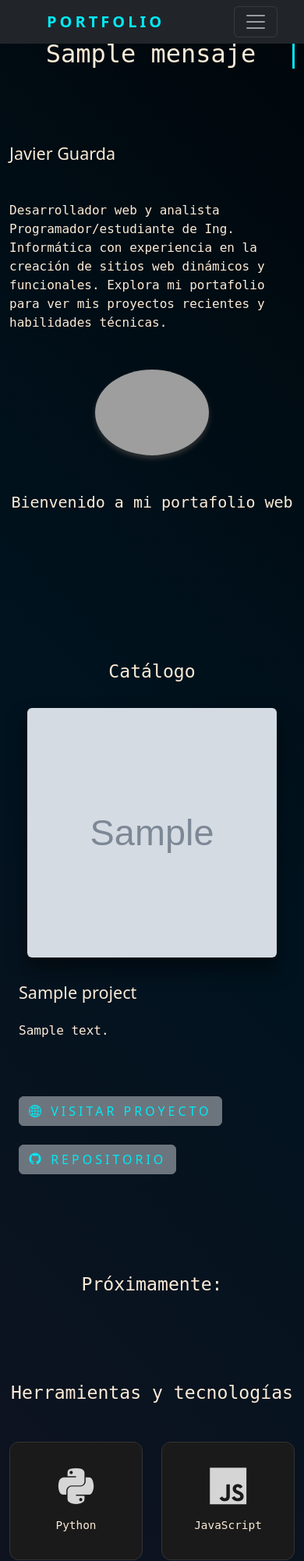
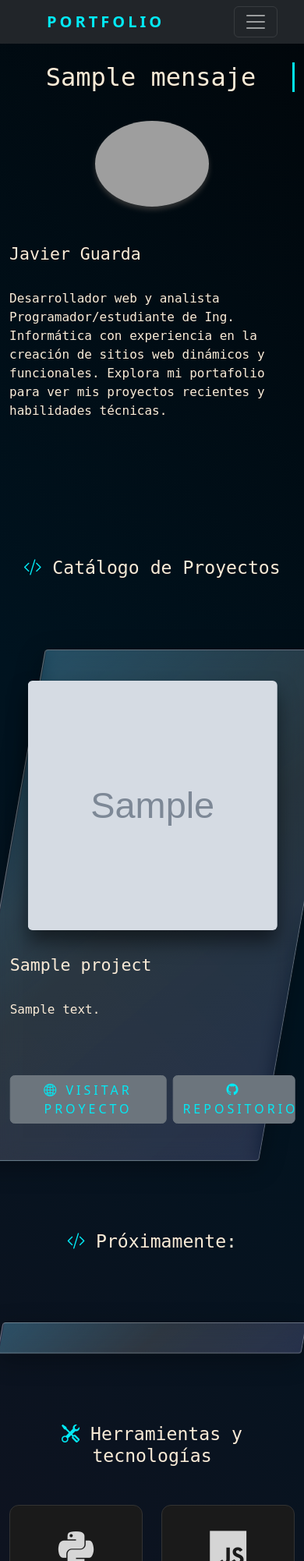
Before and after one commit to wardazeroth/portfolio, a Django app: template templates/index.html in a window 390 px wide. Shown: the top 2002 px of the page at 78% size. Run offline with Django 3.2, Linux system fonts and the light colour scheme; the template is opened without the code that fills it: most values are stand-ins (such as "Sample title", 1, 10 or a date in 2020); grey boxes marked "Sample" are stand-in pictures; some libraries are stand-ins or nearby versions; grey boxes are pictures that could not be loaded.

Commit message:
responsividad + wrapper projects

```diff
--- a/static/css/style.css
+++ b/static/css/style.css
@@ -21,6 +21,10 @@
 	margin-top: 2em;
 }
 
+.nombre-dev {
+	margin-top: 5rem;
+}
+
 .foto_personal:hover {
     filter: grayscale(0%);
     transform: scale(1.05);
@@ -31,7 +35,7 @@
     margin-bottom: 2rem;
 }
 
-h1, h2, h3, h5, label {
+h1, h2, h3, h4, h5, label {
     margin-bottom: 2rem;
 	font-family: monospace;
 }
@@ -323,6 +327,11 @@
 	right: 0;
 }
 
+.presentacion .nombre-dev {
+margin-top: 6em;
+z-index: 1000;
+}
+
 @media (max-width: 1480px) {
 	#main {
 		margin-left: 180px;    /* ancho cerrado del sidebar */
@@ -344,7 +353,6 @@
 	.navbar {
 		display: none;
 	}
-
 }
 
 @media screen and (max-width: 980px) {
@@ -415,6 +423,32 @@
 	.foto_personal {
 		width: 40%;
 	}
+
+	.mensaje{
+		font-size: 2rem!important;
+		margin-top: 5rem!important;
+		margin-bottom: 5px!important;
+	}
+
+	div.presentacion .nombre-dev{
+		margin-top: 0 !important;
+	}
+
+	#myModal .modal-dialog {
+		margin: 0.5rem auto;
+		max-width: 98% !important;
+		display: flex;
+		align-items: center;
+	}
+
+	#myModal .modal-content {
+		height: auto;
+		max-height: 90vh;
+	}
+
+	#myModal .carousel-inner {
+        height: auto;
+    }
 }
 
 .card-body {
@@ -678,13 +712,9 @@
     transform: scale(1.1);
 }
 
-.presentacion {
-	margin-top: 4em;
-}
-
 #finalizados, #in_progress, #skills {
 	margin-top: 5rem;
-	scroll-margin-top: 50px;
+	scroll-margin-top: 70px;
 	margin-bottom: 5rem;
 }
 
@@ -776,3 +806,48 @@
     flex-shrink: 0;
     background: #1a1a1a;
 }
+
+section h3 {
+	margin-bottom: 5rem;
+}
+
+.wrapper-cards {
+    transform: skewX(-10deg);
+    margin: 10px 30px;
+
+    /* --- EFECTO VIDRIO (GLASSMORPHISM) --- */
+    background: rgba(255, 255, 255, 0.1);
+    border-radius: 4px;
+
+    box-shadow: 0 8px 32px rgba(0, 0, 0, 0.3);
+    padding-top: 40px;
+}
+
+.wrapper-cards::before {
+    content: "";
+    position: absolute;
+    top: 0; left: 0; right: 0; bottom: 0;
+
+    background: linear-gradient(
+        135deg,
+        rgba(65, 172, 221, 0.281) 0%,
+        rgba(255, 255, 255, 0.05) 50%,
+        rgba(100, 100, 255, 0.1) 100%
+    );
+
+    backdrop-filter: blur(12px);
+    -webkit-backdrop-filter: blur(12px);
+
+    border: 1px solid rgba(255, 255, 255, 0.3);
+    border-radius: 4px;
+    z-index: -1;
+}
+
+.card-content {
+    transform: skewX(20deg);
+    position: relative;
+    z-index: 1;
+}
+.wrapper-cards > * {
+    transform: skewX(10deg);
+}
--- a/templates/contact.html
+++ b/templates/contact.html
@@ -5,7 +5,7 @@
 <div class="row">
     <div class="col-md-1"></div>
     <div class="col-md-10">
-        <h2 class="mt-3">Formulario de Contacto</h2>
+        <h2 class="mt-3 mb-5"><i class="bi bi-envelope" style="color: #03e9f4!important;"></i>    Formulario de Contacto</h2>
         <form id="my-form" method="post" action="https://formspree.io/f/mgvwdnqz" class="row g-3">
             <div class="col-md-6">
                 <label for="name" class="form-label">Nombre</label>
--- a/templates/index.html
+++ b/templates/index.html
@@ -5,27 +5,27 @@
     <div class="col-md-1"></div>
     <div class="col-md-10">
         <main>
-            <h3 class="maqu mensaje">{{mensaje}}</h2>
+            <h3 class="maqu mensaje">{{mensaje}}</h3>
                 <div class="row">
-                    <div class="col-md-8 presentacion">
-                        <h4 class="mb-5">Javier Guarda</h4>
+                    <div class="col-md-8 presentacion order-2 order-md-1">
+                        <h4 class="nombre-dev">Javier Guarda</h4>
                         <p>Desarrollador web y analista Programador/estudiante de Ing. Informática con experiencia en la creación de sitios web dinámicos y funcionales. Explora mi portafolio para ver mis proyectos recientes y habilidades técnicas.</p>
                     </div>
-                    <div class="col-md-4">
+                    <div class="col-md-4 order-1 order-md-2">
                     <div class="d-flex justify-content-center mb-5">
                         <img src="{%static 'images/yop.jpg' %}" class="foto_personal" alt="foto_personal">
                         </div>
-                        <h2 id="bienvenido">Bienvenido a mi portafolio web</h2>
                     </div>
                 </div>
         </main>
 
         <section id="finalizados" class="mt-5">
-            <h3>Catálogo</h3>
+            <h3><i class="bi bi-code-slash" style="color: #03e9f4!important;"></i>    Catálogo de Proyectos</h3>
             <div class="row d-flex justify-content-center flex-wrap">
             {%if projects%}
                 {%for project in projects%}
                     {%if not project.en_progreso %}
+                    <div class="wrapper-cards">
                         <div class="row mb-5 {% cycle '' 'flex-row-reverse' %}">
                                 <div class="col-md-4 d-flex justify-content-center">
                                     <figure class="openModalButton"
@@ -54,10 +54,13 @@
                                             <i class="{{tech.icono_class}} colored" style="font-size: 20px;" data-name="{{tech.nombre}}"></i>
                                         {%endfor%}
                                     </div>
+                                    <div class="d-flex flex-row gap-2 justify-content-center justify-content-md-start">
                                         {%if project.link%}
                                             <a href="{{project.link}}" target="_blank" class="btn btn-secondary mt-4"><i class="bi bi-globe2"></i>  Visitar proyecto</a>
                                         {%endif%}
                                         <a href="{{project.repositorio}}" target="_blank" class="btn btn-secondary mt-4"><i class="devicon-github-plain"></i>  Repositorio</a>
+                                    </div>
+                                </div>
                             </div>
                     </div>
                     {%endif%}
@@ -67,8 +70,9 @@
         </section>
 
         <section id="in_progress">
-            <h3>Próximamente:</h3>
+            <h3><i class="bi bi-code-slash" style="color: #03e9f4!important;"></i>    Próximamente:</h3>
             <div class="row d-flex justify-content-center">
+                <div class="wrapper-cards">
                     {%for project in projects%}
                         {%if project.en_progreso%}
                         <div class="row mb-5 {% cycle '' 'flex-row-reverse' %}">
@@ -99,19 +103,22 @@
                                         <i class="{{tech.icono_class}} colored" style="font-size: 20px;"></i>
                                     {%endfor%}
                                 </div>
+                                    <div class="d-flex flex-row gap-2 justify-content-center justify-content-md-start">
                                     {%if project.link%}
                                         <a href="{{project.link}}" target="_blank" class="btn btn-secondary mt-4"><i class="bi bi-globe2"></i>  Visitar proyecto</a>
                                     {%endif%}
                                     <a href="{{project.repositorio}}" target="_blank" class="btn btn-secondary mt-4"><i class="devicon-github-plain"></i>  Repositorio</a>
                                 </div>
                             </div>
+                        </div>
                         {%endif%}
                     {%endfor%}
+                </div>
             </div>
         </section>
 
         <section id="skills">
-            <h3 class="mb-5">Herramientas y tecnologías</h3>
+            <h3 class="mb-5"><i class="bi bi-tools" style="color: #03e9f4!important;"></i>    Herramientas y tecnologías</h3>
             <div class="row g-4 justify-content-center">
 
             <div class="col-6 col-md-3 col-lg-2">
```
Lines whose indentation alone changed are shown as unchanged.
